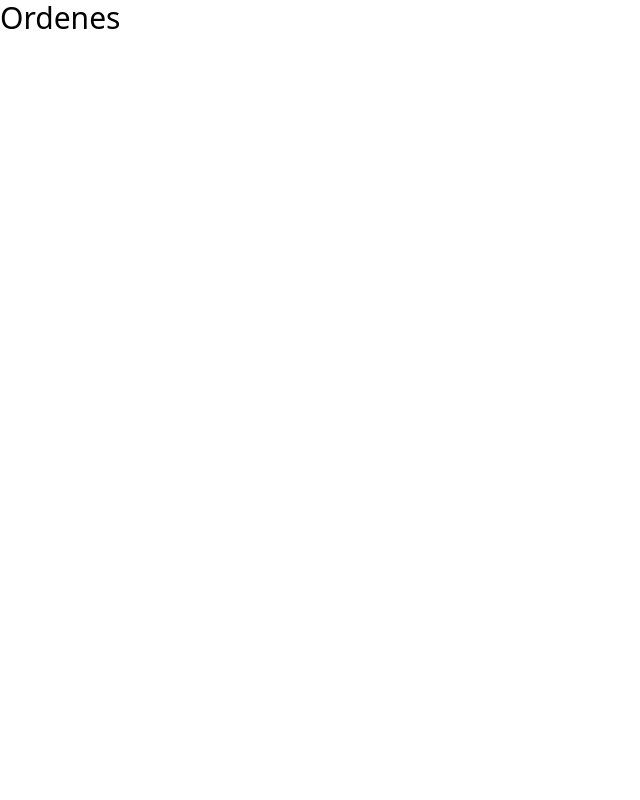
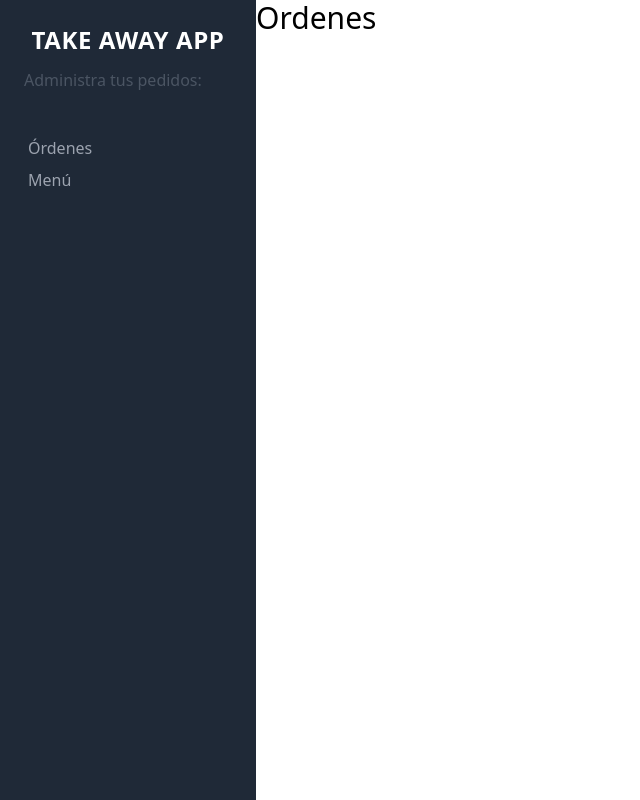
Before and after one commit to EmilianoQuiroz/Eloquent-JavaScript-Resumen-libro, a React (Create React App) app in the folder restaurant-client/: page / in a window 1280 px wide. Shown: the whole page, without its empty margins (0-640 px from the left). Built offline with nearby package versions, Linux system fonts and the light colour scheme.

Commit message:
Creacion del sidebar

```diff
--- a/restaurant-client/src/App.js
+++ b/restaurant-client/src/App.js
@@ -1,17 +1,21 @@
 import { Routes, Route } from 'react-router';
-
 import Ordenes from './components/paginas/Ordenes';
 import Menu from './components/paginas/Menu';
 import NuevoPlato from './components/paginas/NuevoPlato';
+import Sidebar from './components/ui/Sidebar';
+
 
 function App() {
   return (
-    <div>
+    <div className='md:flex min-h-screen'>
+    <Sidebar />
+      <div className='md:w-3/5 xl:w-4/5'>
       <Routes>
         <Route path="/" element={ <Ordenes /> } />
         <Route path="/menu" element={ <Menu /> } />
         <Route path="/nuevo-plato" element={ <NuevoPlato /> } />
       </Routes>
+      </div>
     </div>
   );
 }
--- /dev/null
+++ b/restaurant-client/src/components/ui/Sidebar.js
@@ -0,0 +1,34 @@
+import React from "react";
+import { NavLink } from "react-router-dom";
+
+const Sidebar = () => {
+  return (
+    <div className="md:w-2/5 xl:w-1/5 bg-gray-800">
+      <div className="p-6">
+        <p className="uppercase text-white text-2xl tracking-wide text-center font-bold">
+          Take away App
+        </p>
+        <p className="mt-3 text-gray-600">Administra tus pedidos:</p>
+
+        <nav className="mt-10">
+          <NavLink
+            className="p-1 text-gray-400 block hover:bg-yellow-500 hover:text-gray-900"
+            end
+            to="/"
+          >
+            Órdenes
+          </NavLink>
+          <NavLink
+            className="p-1 text-gray-400 block hover:bg-yellow-500 hover:text-gray-900"
+            end
+            to="/menu"
+          >
+            Menú
+          </NavLink>
+        </nav>
+      </div>
+    </div>
+  );
+};
+
+export default Sidebar;
```
